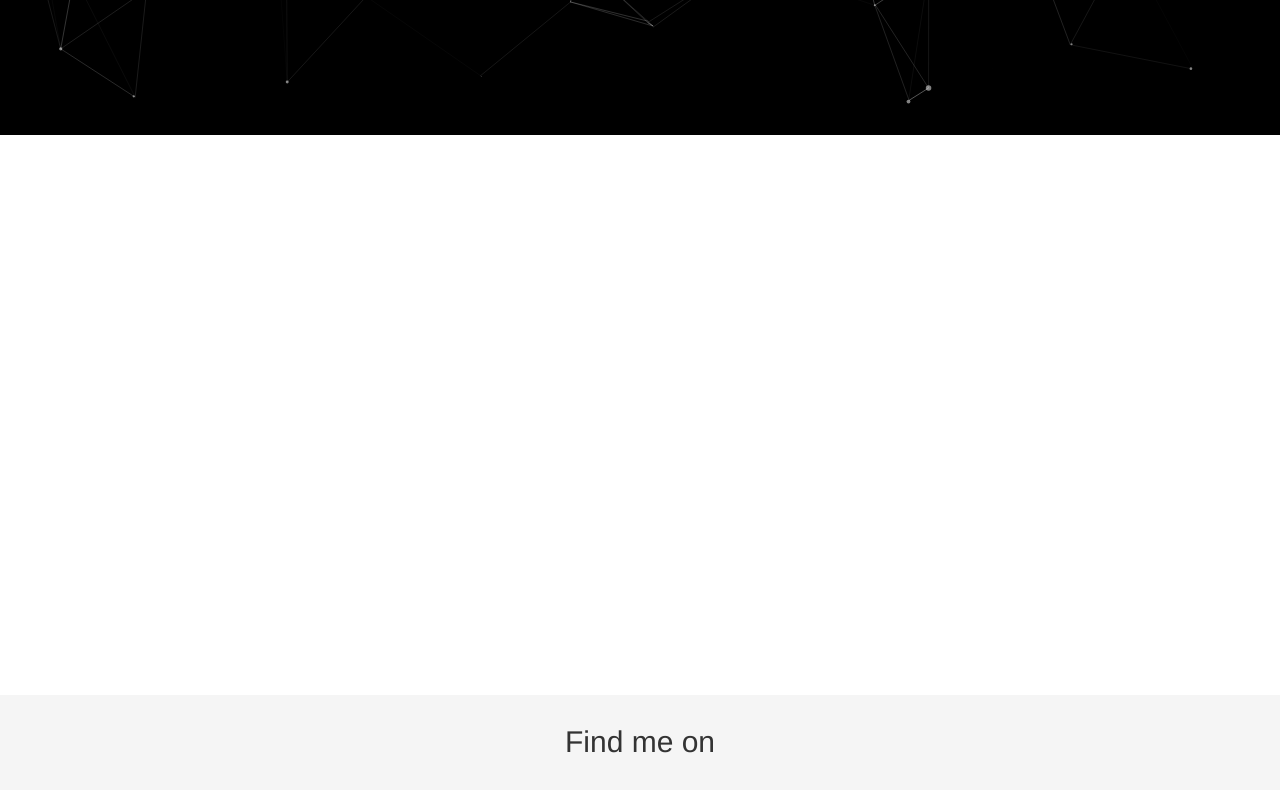
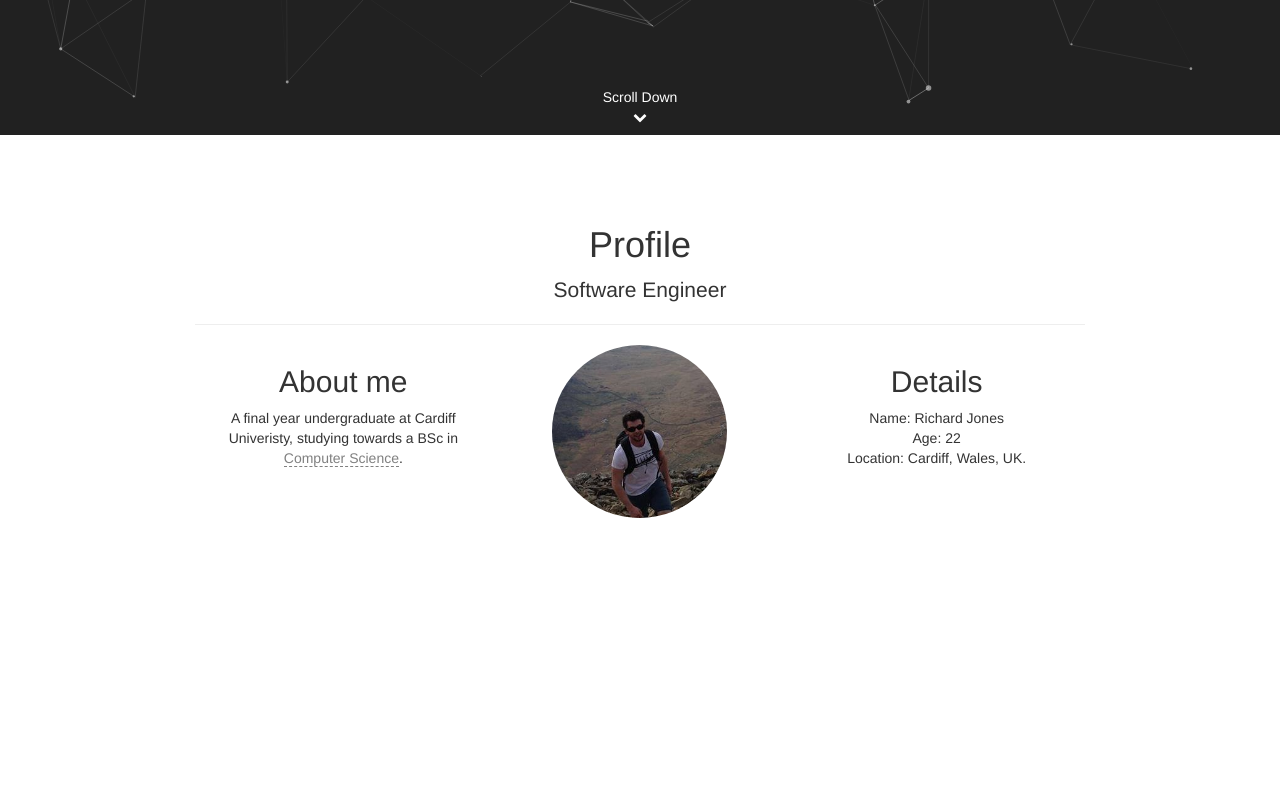
Before and after one commit to rj93/rj93.github.io, a plain HTML site: page index.html in a window 1280 px wide. Shown: the part 665-1455 px from the top of the page. Drawn offline with nearby package versions, Linux system fonts and the light colour scheme; animation ran at ten frames a second.

Commit message:
Started working on profile

```diff
--- a/css/website.css
+++ b/css/website.css
@@ -1,25 +1,34 @@
 html, body {
 	height: 100%;
+}
+
+section {
+	padding: 5em 0 5em;
+}
+
+.container {
+	padding-left: 140px;
+	padding-right: 140px;
 }
 
 /* intro */
 #intro {
 	width: 100%;
 	height: 100%;
+	text-align: center;
 }
 
 #particles-js {
 	position: absolute;
 	width: 100%;
 	height: 100%;
-	background-color: black;
+	background-color: #212121;
 	background-repeat: no-repeat;
 	background-size: cover;
 	background-position: 50% 50%;
 }
 
 .brand {
-	text-align: center;
 	position: absolute;
 	height: 110px;
 	margin: auto;
@@ -35,12 +44,30 @@ html, body {
 	font-size: 3em;
 }
 
-#profile, #education, #work, #abilites, #contact {
-	padding: 5em 0 5em;
+.intro-scroll {
+	cursor: pointer;
+	color: #ffffff;
+	z-index: 999;
+	position: absolute;
+	margin: auto;
+	top: 94%;
+	left: 0;
+	bottom: 0;
+	right: 0;
+	width: 75px;
+}
+.intro-scroll i {
+	animation-name: bounce;
+	animation-delay: 6s;
+    animation-duration: 0.75s;
+    animation-iteration-count: infinite;
+    animation-timing-function: linear;
+ }
+ @keyframes bounce {
+    0%   {padding: 0em;}
+    50%  {padding: 0.8em;}
 }
 
-
-/* typed.js */
 #typed-cursor{
 	opacity: 1;
 	-webkit-animation: blink 0.8s infinite;
@@ -63,12 +90,39 @@ html, body {
 	100% { opacity:1; }
 }
 
+
+
+/* profile */
+#profile {
+	text-align: center;
+}
+#profile hr {
+
+}
+#profile a {
+	border-bottom: 1px dashed grey;
+    text-decoration: none;
+    color: grey;
+}
+#profile-pic {
+	width: 12.5em;
+}
+#about-me {
+
+}
+
+
+
 /* footer */
 #footer {
 	background: whitesmoke;
 	text-align: center;
 	padding-top: 10px;
 	padding-bottom: 50px;
+}
+#footer .container {
+	padding-left: 40px;
+	padding-right: 40px;
 }
 #footer span {
 	padding-right: 2.5em;
--- a/index.html
+++ b/index.html
@@ -11,7 +11,9 @@
 	<meta name="revisit-after" content="7 days">
 
 	<link rel="stylesheet" href="./css/bootstrap.min.css">
+	<link rel="stylesheet" href="./css/animate.min.css">
 	<link rel="stylesheet" href="./css/website.css">
+
 	<link rel="stylesheet" href="./fonts/font-awesome/css/font-awesome.min.css">
 
 	<script type="text/javascript" src="./js/jquery.min.js"></script>
@@ -34,16 +36,46 @@
 		<div class="brand">
 			<span class="typed-brand"></span>
 		</div>
+		<div class="intro-scroll">
+			<span>Scroll Down</span>
+			<i class="fa fa-chevron-down animated bounce"></i>
+		</div>
 	</section>
 
-	<section id="profile"></section>
-	<section id="education"></section>
-	<section id="work"></section>
-	<section id="abilites"></section>
+	<section id="profile">
+		<div class="container">
+			<h1>Profile</h1>
+			<span class="lead">Software Engineer</span>
+			<hr>
+			<div class="col-md-4" id="about-me">
+				<h2>About me</h2>
+				A final year undergraduate at Cardiff Univeristy, studying towards a BSc in <a target="_blank" href="http://www.cardiff.ac.uk/study/undergraduate/courses/course/computer-science-with-a-year-in-industry-bsc">Computer Science</a>.
+			</div>
+			<div class="col-md-4">
+				<img src="images/profile-pic.jpg" id="profile-pic" alt="Profile Picture" class="img-circle">
+			</div>
+			<div class="col-md-4" id="details">
+				<h2>Details</h2>
+				Name: Richard Jones<br>
+				Age: 22<br>
+				Location: Cardiff, Wales, UK.
+			</div>
+		</div>
+	</section>
+
+
+	<section id="education">
+		<div class="container"></div>
+	</section>
+	<section id="work">
+		<div class="container"></div>
+	</section>
+	<section id="abilites">
+		<div class="container"></div>
+	</section>
 
 	<section id="footer">
 		<div class="container">
-			<h2>Find me on</h2>
 
 			<div id="logos">
 				<span class="linkedin">
@@ -85,6 +117,17 @@
 		cursorChar: "|"
 	  });
   });
+</script>
+
+<script type="text/javascript">
+	$(function(){
+		$( ".intro-scroll" ).click(function() {
+			console.log("clicked");
+			$('html, body').animate({
+				scrollTop: $("#profile").offset().top
+			}, 750);
+		});
+	});
 </script>
 
 <script type="text/javascript">
@@ -166,8 +209,7 @@
 					"mode": "grab"
 				},
 				"onclick": {
-					"enable": true,
-					"mode": "push"
+					"enable": false
 				},
 				"resize": true
 			},
```
Also changed, not shown: images/profile-pic.jpg (added).
